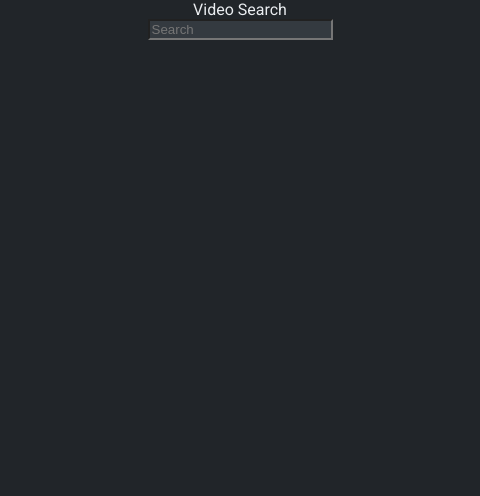
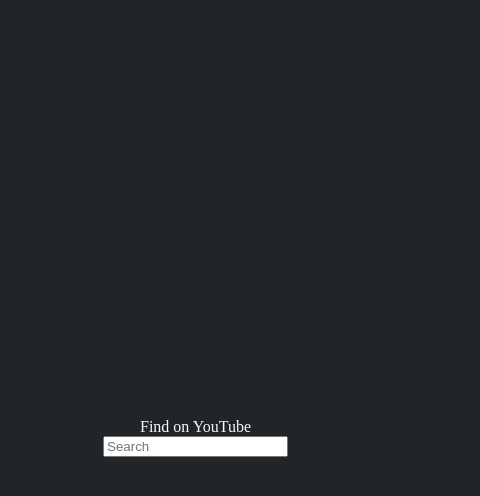
Before and after one commit to lazoliver/teste-react, a React (Create React App) app: page / in a window 390 px wide. Shown: the top 496 px of the page, 480 px wide, since content can reach past the window. Built offline with nearby package versions, Linux system fonts and the light colour scheme.

Commit message:
css-480px

```diff
--- a/src/components/App.js
+++ b/src/components/App.js
@@ -7,7 +7,8 @@ import '../styles/styles.css';
 class App extends React.Component {
   state = {
     videos: [],
-    selectedVideo: null
+    selectedVideo: null,
+    className: ''
   }
   handleSubmit = async(textFromSearchBar) => {
     const response = await youtubeApi.get('/search', {
@@ -28,7 +29,7 @@ class App extends React.Component {
     return(
       <div className="home">
         <SearchBar handleFormSubmit={this.handleSubmit} />
-        <div>
+        <div className="iframe">
           <VideoDetail video={this.state.selectedVideo} />
         </div>
         <div>
--- a/src/components/SearchBar.js
+++ b/src/components/SearchBar.js
@@ -2,7 +2,7 @@ import React from "react";
 class SearchBar extends React.Component {
     handleChange = (event) => {
         this.setState({
-            term: event.target.value
+            term: event.target.value,
         });
     };
     handleSubmit = event => {
@@ -16,7 +16,7 @@ class SearchBar extends React.Component {
                 <div className="search-form">
                     <form onSubmit={this.handleSubmit}>
                         <div className="search-label">
-                            <label htmlFor="video-search">Video Search</label>
+                            <label htmlFor="video-search">Find on YouTube</label>
                         </div>
                         <div className="search-input">
                             <input onChange={this.handleChange} name="video-search" type="text" placeholder="Search" />
--- a/src/components/VideoDetail.js
+++ b/src/components/VideoDetail.js
@@ -2,17 +2,19 @@ import React from 'react';
 
 const VideoDetail = ({ video }) => {
     if(!video) {
-        return <div className='video-list'>
+        return <div>
                 </div>
 
     }
     const videoSrc = `https://www.youtube.com/embed/${video.id.videoId}`;
     return(
-        <dispatchEvent className="video-iframe">
-            <iframe src={videoSrc} allowFullScreen title="Video player" />
+        <dispatchEvent className="video-container">
+            <div className="video-iframe">
+                <iframe src={videoSrc} allowFullScreen title="Video player" />
+            </div>
             <div className="video-iframe-details">
                 <h3>{video.snippet.title}</h3>
-                <p >{video.snippet.description}</p>
+                <p>{video.snippet.description}</p>
             </div>
         </dispatchEvent>
     );
--- a/src/components/VideoItem.js
+++ b/src/components/VideoItem.js
@@ -3,16 +3,10 @@ import React from "react";
 const VideoItem = ({video, handleVideoSelect}) => {
     return (
         <div onClick={() => handleVideoSelect(video)} className='video-item' >
-            <div className="video-card">
-                <div className="video-item-title">
-                    {video.snippet.title}
-                </div>
-                <div className="video-item-img">
-                    <img src={video.snippet.thumbnails.medium.url} alt={video.snippet.description}/>
-                </div>
-                <div className="video-item-description">
-                    {video.snippet.description}
-                </div>
+            <div className="video-item-card">
+                <div className="video-item-card-details">{video.snippet.title}</div>
+                <div className="video-item-card-details"><img src={video.snippet.thumbnails.medium.url} alt={video.snippet.description}/></div>
+                <div className="video-item-card-details">{video.snippet.description}</div>
             </div>
         </div>
     )
--- a/src/components/VideoList.js
+++ b/src/components/VideoList.js
@@ -6,7 +6,7 @@ const VideoList = ({videos, handleVideoSelect}) => {
         return <VideoItem key={video.id.videoId} video={video} handleVideoSelect={handleVideoSelect} />
     });
 
-    return <div className='video-list'>{renderedVideos}</div>
+    return <div className='video-list-items'>{renderedVideos}</div>
 };
 
 export default VideoList;
--- a/src/styles/styles.css
+++ b/src/styles/styles.css
@@ -1,117 +1,55 @@
 @import url('https://fonts.googleapis.com/css2?family=Roboto:wght@400;700&display=swap');
 
-body {
+html, body {
     box-sizing: border-box;
     margin: 0px;
     padding: 0px;
-    font-family: 'Roboto' ,sans-serif;
+    width: 100%;
+    height: 100%;
+    color: #f8f9fa;
+    background-color: #212529;
 }
 
-label {
-    display: flex;
-    justify-content: center;
-}
-
-input {
+.video-item:active, .video-item:hover {
     background-color: #343a40;
 }
 
 @media (max-width: 480px) {
-
-    body {
-        width: 480px;
-        color: #e9ecef;
-        background-color: #212529;
+    .home {
+        display: grid;
+        grid-template-columns: 1fr;
+        grid-template-rows: 100vh 0vh 0vh;
     }
 
-    .home, .search, .video-card, .video-iframe {
+    .search {
+        min-width: 320px;
+        padding: 50px 9px 20px 10px;
+    }
+
+    .search, .search-label, .video-item-card, .video-item-card-details,  .video-iframe, .video-iframe-details, p {
         display: flex;
         flex-flow: column;
+        justify-content: center;
         align-items: center;
     }
 
-    .video-list {
-        padding: 10px 10px 10px 10px;
+    .video-list-items, .video-container {
+        display: grid;
+        grid-template-rows: 1fr;
+        padding: 50px 9px 20px 10px;
+        min-width: 320px;
     }
 
     .video-item {
-        margin: 20px;
+        display: grid;
+        grid-template-columns: 1fr;
+        grid-template-rows: 1fr;
+        border: 3px solid #343a40;
+        border-radius: 6px;
+        margin: 10px
     }
 
-    .video-card {
-        background-color: #343a40;
-        border-radius: 6px;
-        padding: 10px;
-    }
-
-    .video-iframe, .video-iframe-details, .video-item-title, .video-item-img, .video-item-description {
-        padding: 10px 40px 10px 40px;
+    .video-item-card-details {
+        padding: 10px
     }
 }
-
-@media (min-width: 480px) and (max-width: 900px) {
-
-    body {
-        width: 900px;
-        color: #fdfffc;
-        background-color: #212529;
-    }
-
-    .home, .search, .video-card, .video-iframe {
-        display: flex;
-        flex-flow: column;
-        align-items: center;
-    }
-
-    .video-list {
-        width: 480px;
-        padding: 10px 10px 10px 10px;
-    }
-
-    .video-item {
-        margin: 20px;
-    }
-
-    .video-card {
-        background-color: #343a40;
-        border-radius: 6px;
-        padding: 10px;
-    }
-
-    .video-card:hover{
-        background-color: #335577;
-    }
-
-    .video-iframe {
-        width: 400px;
-    }
-
-    .video-iframe, .video-iframe-details, .video-item-title, .video-item-img, .video-item-description {
-        padding: 10px 40px 10px 40px;
-    }
-}
-
-@media (min-width: 900px) {
-    .video-list {
-        display: grid;
-        grid-template-columns: 1fr 1fr 1fr;
-    }
-
-    .video-item {
-        margin: 20px;
-    }
-
-    .video-card {
-        background-color: #343a40;
-        border-radius: 6px;
-        padding: 10px;
-    }
-
-    .video-card:hover{
-        background-color: #335577;
-    }
-
-    .video-iframe {
-        width: 400px;
-    }
-}
```
